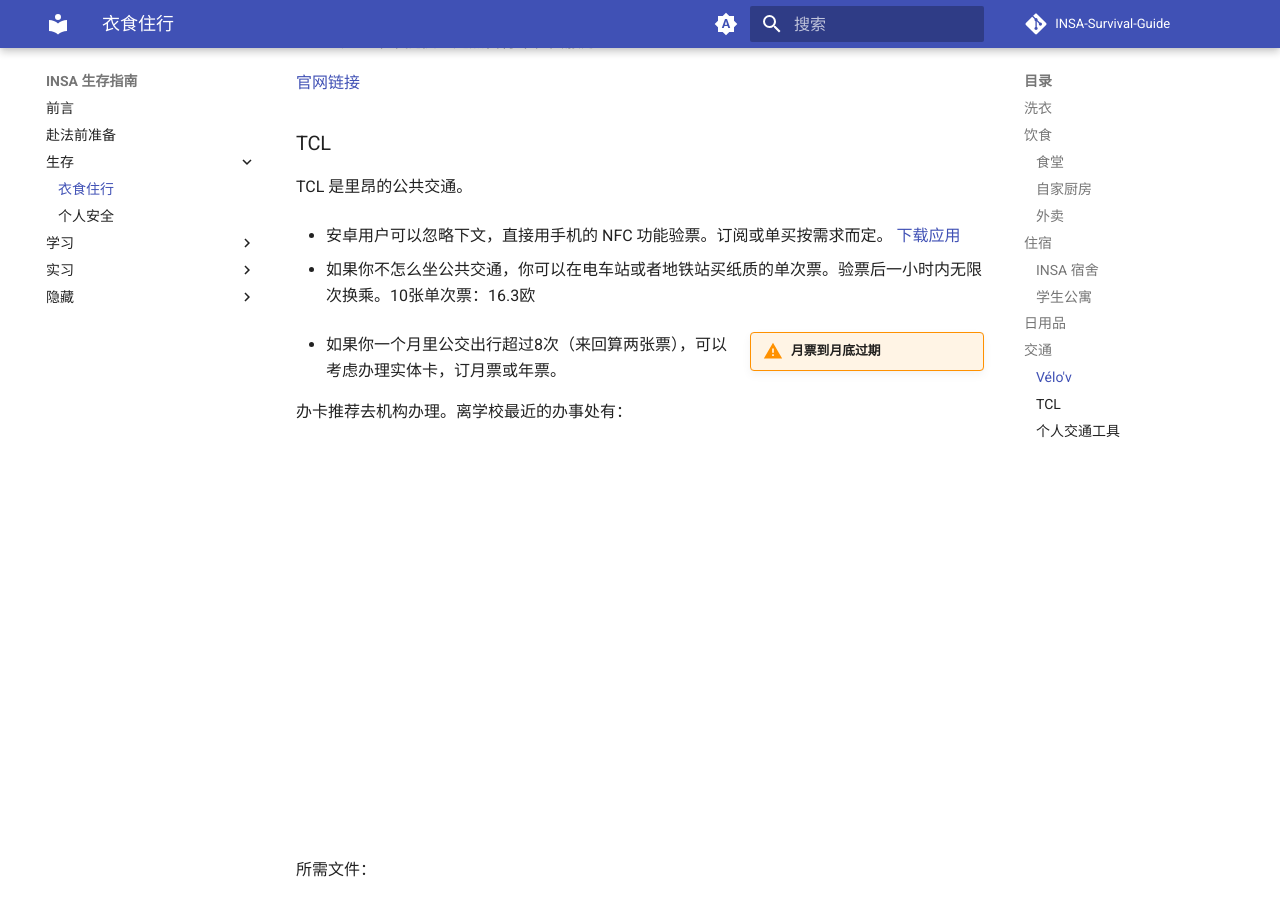
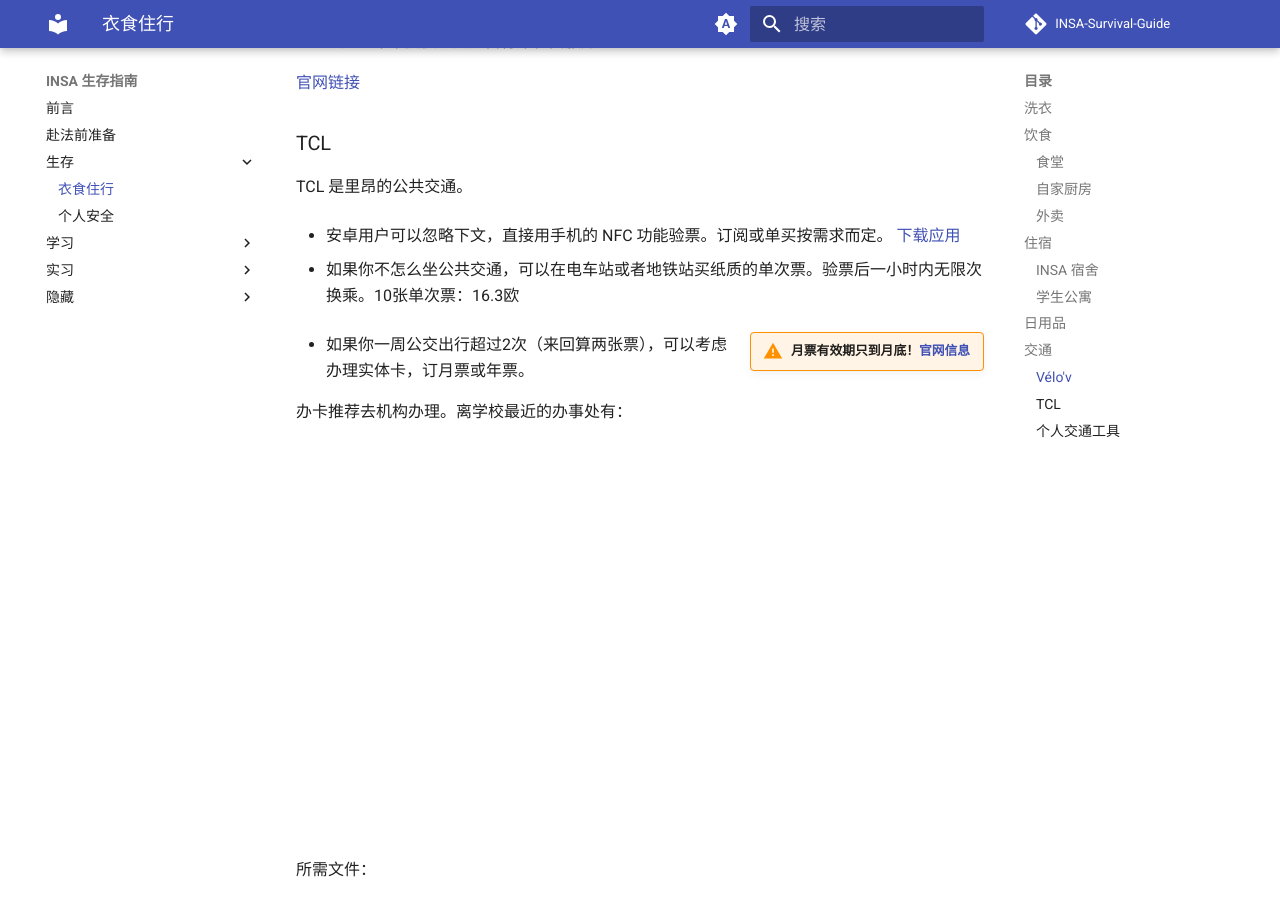
Before and after one commit to LapinRobin/INSA-Survival-Guide, an MkDocs documentation site: the page built from docs/生存/衣食住行.md, in a window 1280 px wide and 900 px high, scrolled down 826 px. Built offline with MkDocs 1.6.1 and Material for MkDocs 9.7.7, drawn with Linux system fonts in a browser that asks for light colours; comment, search, counter and statistics services are not loaded; some of the changed lines change nothing that is shown.

Commit message:
Finished public transport

```diff
--- a/docs/生存/衣食住行.md
+++ b/docs/生存/衣食住行.md
@@ -35,12 +35,13 @@
 
 - 安卓用户可以忽略下文，直接用手机的 NFC 功能验票。订阅或单买按需求而定。 [下载应用](https://play.google.com/store/apps/details?id=com.tcl.eticket&pli=1)
 
-- 如果你不怎么坐公共交通，你可以在电车站或者地铁站买纸质的单次票。验票后一小时内无限次换乘。10张单次票：16.3欧
+- 如果你不怎么坐公共交通，可以在电车站或者地铁站买纸质的单次票。验票后一小时内无限次换乘。10张单次票：16.3欧
 
-!!! warning inline end "月票到月底过期"
+!!! warning inline end "月票有效期只到月底！[官网信息](https://www.tcl.fr/tickets-abonnements/titres-et-tarifs/18-25-ans-mensuel#:~:text=Abonnement%20r%C3%A9serv%C3%A9%20aux%20personnes%20de%2018%20%C3%A0%2025%20ans%20inclus.%C2%A0)"
 
 
-- 如果你一个月里公交出行超过8次（来回算两张票），可以考虑办理实体卡，订月票或年票。
+
+- 如果你一周公交出行超过2次（来回算两张票），可以考虑办理实体卡，订月票或年票。
 
 办卡推荐去机构办理。离学校最近的办事处有：
 
@@ -95,9 +96,10 @@
                     map: map,
                     title: 'Agence TCL Part-Dieu',
                     label: {
-                        text: 'Agence TCL Part-Dieu',
-                        color: 'blue',
-                        fontWeight: 'bold'
+                        text: 'A',
+                        fontSize: '14px',
+                        fontWeight: 'bold',
+                        color: '#FFFFFF'
                     }
                 });
                 var bellecourMarker = new google.maps.Marker({
@@ -105,9 +107,10 @@
                     map: map,
                     title: 'Agence TCL Bellecour',
                     label: {
-                        text: 'Agence TCL Bellecour',
-                        color: 'blue',
-                        fontWeight: 'bold'
+                        text: 'B',
+                        fontSize: '14px',
+                        fontWeight: 'bold',
+                        color: '#FFFFFF'
                     }
                 });
                 var insaMarker = new google.maps.Marker({
@@ -115,10 +118,25 @@
                     map: map,
                     title: 'INSA Lyon',
                     label: {
-                        text: 'INSA Lyon',
-                        color: 'blue',
-                        fontWeight: 'bold'
+                        text: 'INSA',
+                        fontSize: '11px',
+                        color: 'white',
+                        fontWeight: 'bold',
                     }
+                });
+                var partDieuContent = '<div style="padding: 5px;"><span style="color: #4285F4; font-weight: bold; padding-right: 5px;">Agence TCL Part-Dieu</span><br/><a href="https://www.google.com/maps/dir/Croix-Luizet/Agence+TCL+-+Part-Dieu,+11+Bd+Marius+Vivier+Merle,+69003+Lyon/@45.7926795,4.8380702,13.16z/data=!3m1!5s0x47f4ea62626daa4d:0xb29e152ee69e778d!4m14!4m13!1m5!1m1!1s0x47f4c0191acc5981:0x48b38a7482a88c2b!2m2!1d4.883345!2d45.7836694!1m5!1m1!1s0x47f4ea6289601cb3:0x424d2f3c53e323ef!2m2!1d4.858244!2d45.762138!3e3" target="_blank">Get Directions</a></div>';
+                var partDieuInfoWindow = new google.maps.InfoWindow({
+                    content: partDieuContent
+                });
+                partDieuMarker.addListener('click', function() {
+                    partDieuInfoWindow.open(map, partDieuMarker);
+                });
+                var bellecourContent = '<div style="padding: 5px;"><span style="color: #4285F4; font-weight: bold; padding-right: 5px;">Agence TCL Bellecour</span><br/><a href="https://www.google.com/maps/dir/Croix-Luizet/Agence+TCL+-+Bellecour,+17+Rue+de+la+Barre,+69002+Lyon/data=!4m14!4m13!1m5!1m1!1s0x47f4c0191acc5981:0x48b38a7482a88c2b!2m2!1d4.883345!2d45.7836694!1m5!1m1!1s0x47f4e9791b66f545:0x4b69c4552bbfe1b2!2m2!1d4.8321509!2d45.7576117!3e3" target="_blank">Get Directions</a></div>';
+                var bellecourInfoWindow = new google.maps.InfoWindow({
+                    content: bellecourContent
+                });
+                bellecourMarker.addListener('click', function() {
+                    bellecourInfoWindow.open(map, bellecourMarker);
                 });
                 var bounds = new google.maps.LatLngBounds();
                 bounds.extend(partDieuMarker.getPosition());
@@ -127,6 +145,15 @@
                 map.fitBounds(bounds);
             }).catch(function(status) {
                 alert('Geocode was not successful for the following reason: ' + status);
+            });
+            var infoWindow = new google.maps.InfoWindow();
+            google.maps.event.addListener(partDieuMarker, 'click', function() {
+                infoWindow.setContent('<div><h3>' + partDieuMarker.title + '</h3><p><a href="https://www.google.com/maps/dir/?api=1&destination=' + partDieu.lat() + ',' + partDieu.lng() + '" target="_blank">Get Directions</a></p></div>');
+                infoWindow.open(map, partDieuMarker);
+            });
+            google.maps.event.addListener(bellecourMarker, 'click', function() {
+                infoWindow.setContent('<div><h3>' + bellecourMarker.title + '</h3><p><a href="https://www.google.com/maps/dir/?api=1&destination=' + bellecour.lat() + ',' + bellecour.lng() + '" target="_blank">Get Directions</a></p></div>');
+                infoWindow.open(map, bellecourMarker);
             });
         }
     </script>
```
